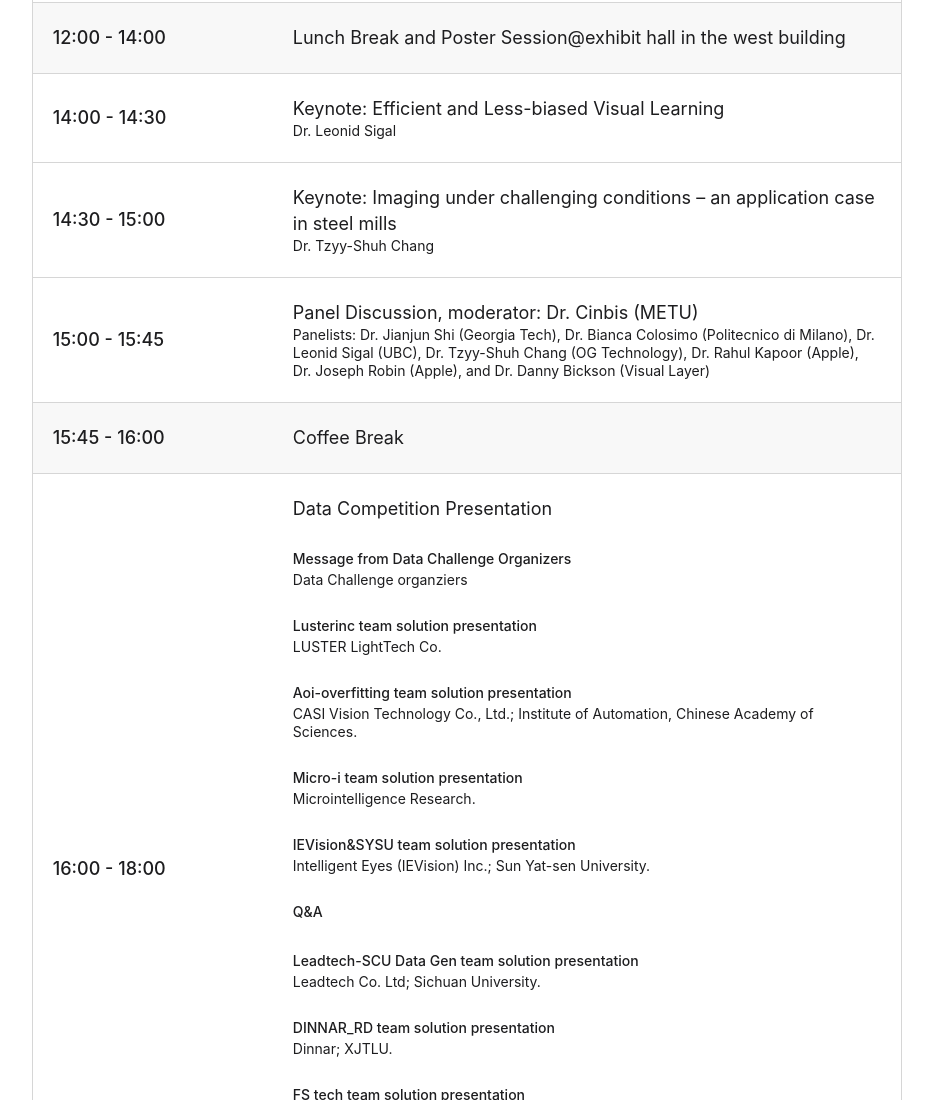
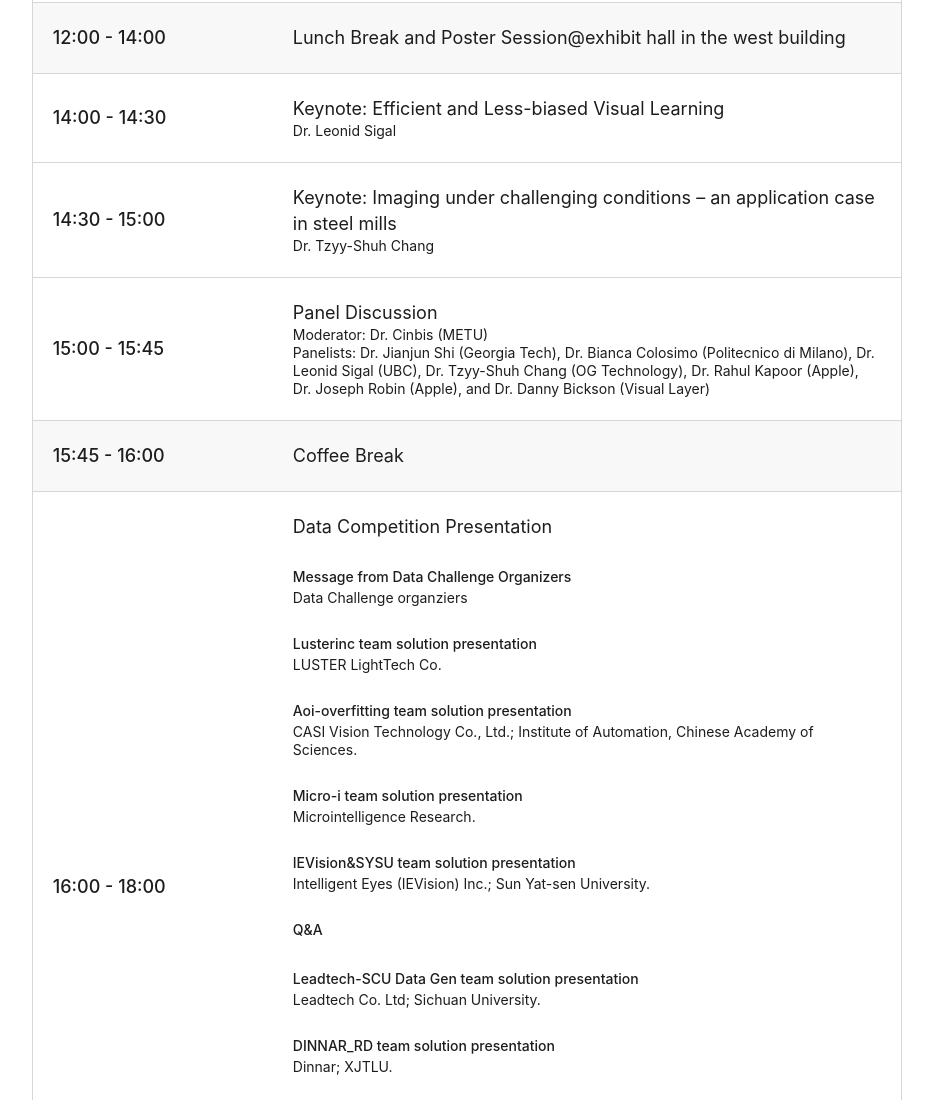
Before and after one commit to mengqitian/workshop, a plain HTML site: page index.html in a window 1280 px wide. Shown: the part 3110-4210 px from the top of the page, without its empty margins (173-1106 px from the left). Drawn offline with Linux system fonts and the light colour scheme.

Commit message:
update program

```diff
--- a/index.html
+++ b/index.html
@@ -194,7 +194,8 @@
                 <tr>
                     <td><b>15:00 - 15:45</b></td>
                     <td>
-                        <p>Panel Discussion, moderator: Dr. Cinbis (METU)</p>
+                        <p>Panel Discussion</p>
+                        <p class="tip">Moderator: Dr. Cinbis (METU)</p>
                         <p class="tip">Panelists: Dr. Jianjun Shi (Georgia Tech), Dr. Bianca Colosimo (Politecnico di Milano), Dr. Leonid Sigal (UBC),  Dr. Tzyy-Shuh Chang (OG Technology), Dr. Rahul Kapoor (Apple), Dr. Joseph Robin (Apple), and Dr. Danny Bickson (Visual Layer)</p>
                     </td>
                 </tr>
```
